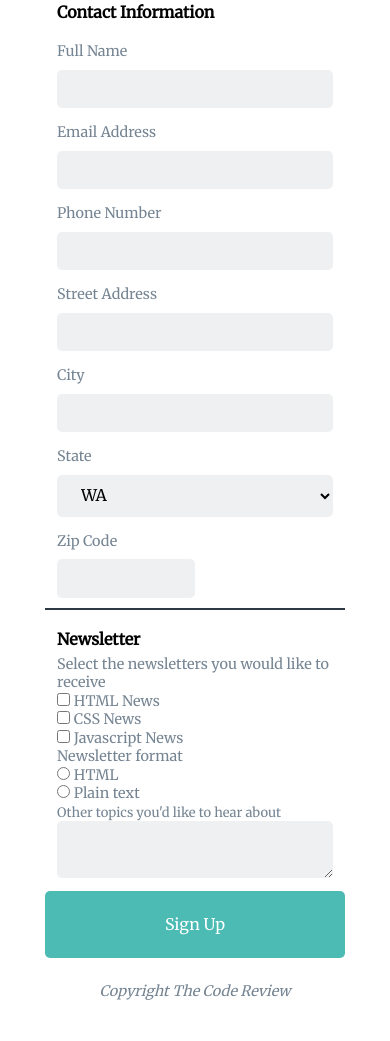
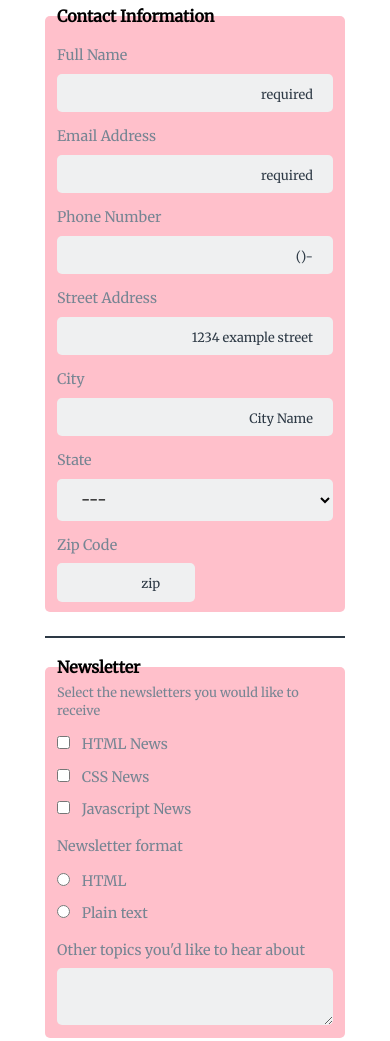
Before and after one commit to philliplankford/techdegree-project-3, a plain HTML site: page index.html in a window 390 px wide. Shown: the part 205-1246 px from the top of the page. Before the commit the page ends 1214 px from the top, so only its background shows below. Drawn offline with Linux system fonts and the light colour scheme.

Commit message:
updated visuals to match mock up, added to media query, added some exceeds expectation requirements

```diff
--- a/css/stylesheet.css
+++ b/css/stylesheet.css
@@ -49,6 +49,12 @@ button {
     width: 100%;
 }
 
+.contact,
+.selection{
+    background-color: pink;
+    border-radius: 5px;
+}
+
 input,
 textarea,
 select {
@@ -58,12 +64,16 @@ select {
     padding: 10px 20px;
 }
 
+textarea {
+    margin-top: 10px;
+}
+
 .contact label {
     display: block;
     margin-top: 1rem;
 }
 
-.contact, {
+.contact {
     margin: 1.5rem 0;
 }
 
@@ -86,20 +96,29 @@ fieldset {
     border: none;
 }
 
-footer {
-    text-align: center;
-    font-style: italic;
-    font-size: small;
-    margin-bottom: 200px;
+footer p {
+    margin-top: 25px;
+    font-size: .6rem;
+    color: #768593;
 }
 
-footer p {
-    margin-top: 25px;
+.selection label[for="html-news"],
+.selection label[for="css-news"],
+.selection label[for="javascript-news"],
+.selection label[for="html"],
+.selection label[for="plain-text"]{
+    display: inline-block;
+    margin: .5rem .5rem;
 }
 
-label[for="other"] {
-    font-size: small;
+.last-contact,
+.newsletter-options,
+.newsletter-format {
+    margin: 10px 0;
+}
 
+.selection {
+    margin-bottom: 10px;
 }
 
 .thin-line {
@@ -115,7 +134,63 @@ label[for="other"] {
     border: none;
     margin-bottom: 5px;
 }
+
+.news-cap {
+    font-size: .8rem;
+}
+
+footer {
+    text-align: center;
+    font-style: italic;
+    font-size: small;
+    margin-bottom: 150px;
+}
+
+input::placeholder {
+    color: #2d3945;;
+    text-align: right;
+    font-size: .8rem;
+}
+
+input:focus,
+textarea:focus,
+select:focus,
+button:focus {
+    outline: none;
+    box-shadow: 0 0 0 3px rgba(21, 156, 228, 0.4);
+    border-radius: 5px;
+}
+
 @media screen and (min-width: 768px) {
+    .wrapper {
+        display: flex;
+        flex-direction: column;
+    }
+    .flex-inputs {
+        display: flex;
+        flex-direction: row;
+    }
+    main {
+        max-width: 748px;
+        margin: 0 auto;
+    }
+
+    input,
+    select {
+        flex-basis: 75%;
+    }
+
+    label {
+        flex-basis: 25%;
+    }
+
+    .contact input[id="zip"] {
+        flex-basis: 25%;
+    }
+
+    .flex-inputs {
+        margin: 1rem 0;
+    }
 
 
 }
--- a/index.html
+++ b/index.html
@@ -25,35 +25,51 @@
                 <form action="index.html" method="post">
                     <fieldset class="contact">
                         <legend>Contact Information</legend>
+
+                        <div class="flex-inputs">
                             <label for="full-name">Full Name</label>
-                        <input type="text" id="full-name" name="user_fullname">
+                            <input type="text" id="full-name" name="user_fullname" placeholder="required" required>
+                        </div>
 
+                        <div class="flex-inputs">
                             <label for="email">Email Address</label>
-                        <input type="email" id="email" name="user_email">
+                            <input type="email" id="email" name="user_email" placeholder="required" required>
+                        </div>
 
+                        <div class="flex-inputs">
                             <label for="phone">Phone Number</label>
-                        <input type="tel" id="phone" name="user_phone">
+                            <input type="tel" id="phone" name="user_phone" placeholder="()-">
+                        </div>
 
+                        <div class="flex-inputs">
                             <label for="street">Street Address</label>
-                        <input type="text" id="street" name="user_street">
+                            <input type="text" id="street" name="user_street" placeholder="1234 example street">
+                        </div>
 
+                        <div class="flex-inputs">
                             <label for="city">City</label>
-                        <input type="text" id="city" name="user_city">
+                            <input type="text" id="city" name="user_city" placeholder="City Name">
+                        </div>
 
+                        <div class="flex-inputs">
                             <label for="state">State</label>
                             <select id="state" name="user_state">
+                                <option value="---">---</option>
                                 <option value="WA">WA</option>
                             </select>
+                        </div>
 
+                        <div class="flex-inputs zip">
                             <label for="zip">Zip Code</label>
-                        <input type="number" id="zip" name="user_zip">
+                            <input type="number" id="zip" name="user_zip" placeholder="zip">
+                        </div>
 
                     </fieldset>
                     <hr class="thin-line"/>
                     <fieldset class="selection">
                         <legend>Newsletter</legend>
-                        <label>Select the newsletters you would like to receive</label><br />
-
+                        <label class="news-cap">Select the newsletters you would like to receive</label><br />
+                        <div class="newsletter-options">
                             <input type="checkbox" id="html-news" value="html_news" name="newsletter">
                             <label for="html-news">HTML News</label><br />
 
@@ -63,14 +79,14 @@
 
                             <input type="checkbox" id="javascript-news" value="javascript_news" name="newsletter">
                             <label for="javascript-news">Javascript News</label><br />
-
-
+                        </div>
                         <label>Newsletter format</label><br />
+                        <div class="newsletter-format">
                             <input type="radio" id="html" value="html" name="format">
                             <label for="html">HTML</label><br />
                             <input type="radio" id="plain-text" value="plain_text" name="format">
                             <label for="plain-text">Plain text</label><br />
-
+                        </div>
                         <label for="other">Other topics you'd like to hear about</label>
                         <textarea id="other" name="other"></textarea>
 
@@ -79,7 +95,7 @@
                 </form>
             </div>
         </main>
-        <footer class="light-grey">
+        <footer>
             <p>Copyright The Code Review</p>
         </footer>
     </body>
```
Lines whose indentation alone changed are shown as unchanged.
